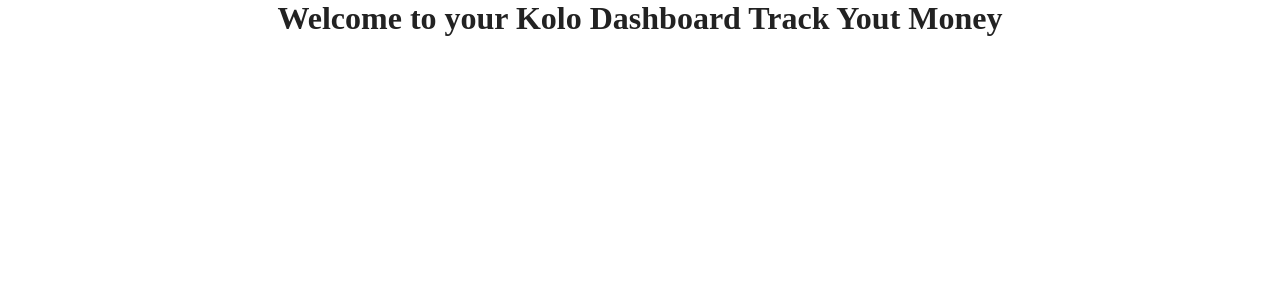
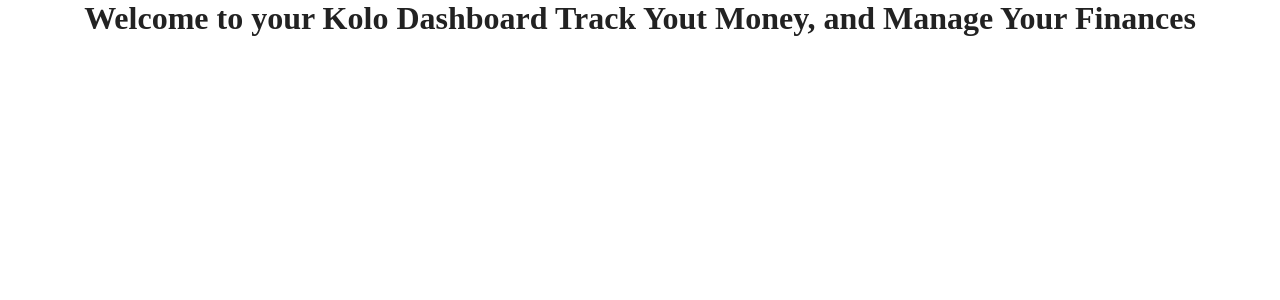
Before and after one commit to Caviite/KoloPocket-Saving, a React (Vite) app: page /dashboard in a window 1280 px wide. Shown: the top 300 px of the page. Built offline with nearby package versions, Linux system fonts and the light colour scheme; no server answers.

Commit message:
dev commit

```diff
--- a/src/pages/Dashboard.jsx
+++ b/src/pages/Dashboard.jsx
@@ -3,7 +3,7 @@
 function Dashboard() {
   return (
     <div>
-      <h1>Welcome to your Kolo Dashboard Track Yout Money</h1>
+      <h1>Welcome to your Kolo Dashboard Track Yout Money, and Manage Your Finances</h1>
     </div>
   )
 }
```
